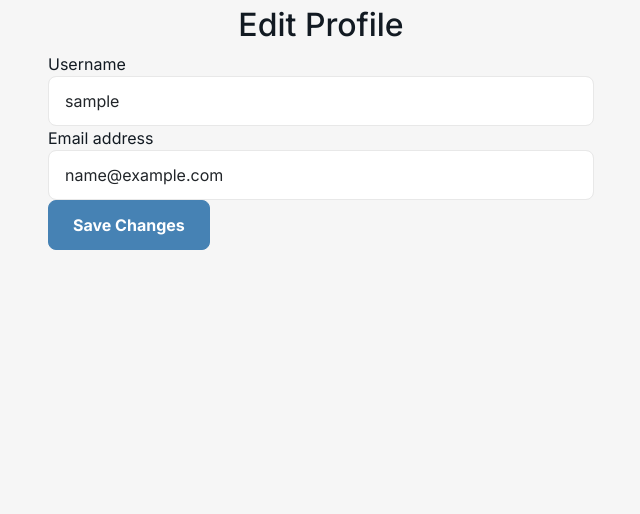
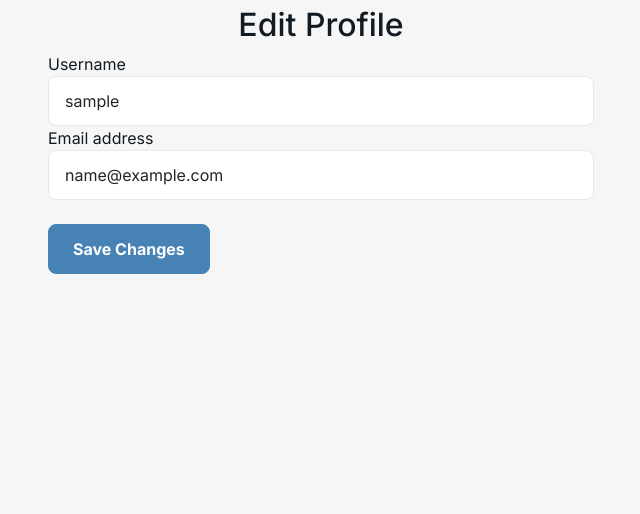
Before and after one commit to jdpclarke/Milestone-Project-3, a Flask app: page /profile/edit in a window 1280 px wide. Shown: the part 132-646 px from the top of the page, without its empty margins (319-959 px from the left). Run offline with Flask 3, Linux system fonts and the light colour scheme; the visitor is signed in with stand-in values (Sample User, id 1); some libraries are stand-ins or nearby versions.

Commit message:
Added spacing between email field and save button

```diff
--- a/templates/edit_profile.html
+++ b/templates/edit_profile.html
@@ -13,7 +13,7 @@
                 <label for="email">Email address</label>
                 <input type="email" class="form-control" id="email" name="email" value="{{ user.email }}" required>
             </div>
-            <button type="submit" class="btn btn-primary btn-block">Save Changes</button>
+            <button type="submit" class="btn btn-primary btn-block mt-4">Save Changes</button>
         </form>
     </div>
 </div>
```
